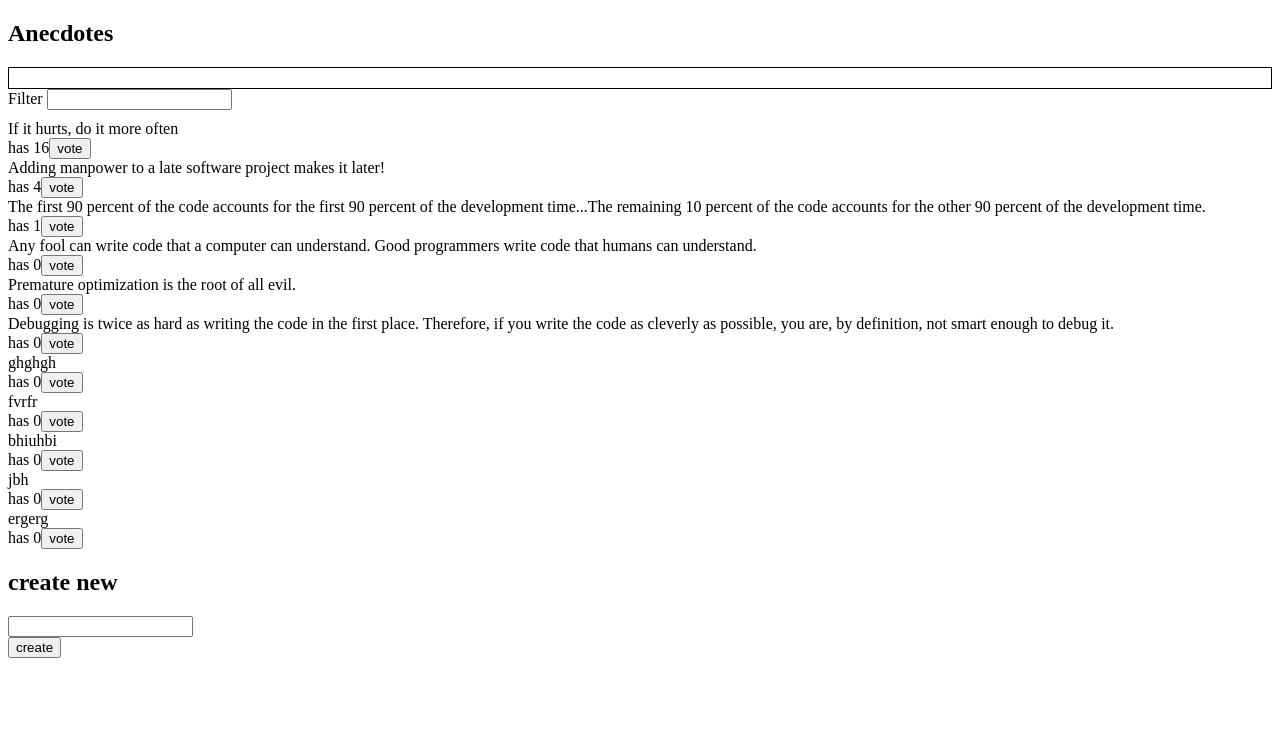
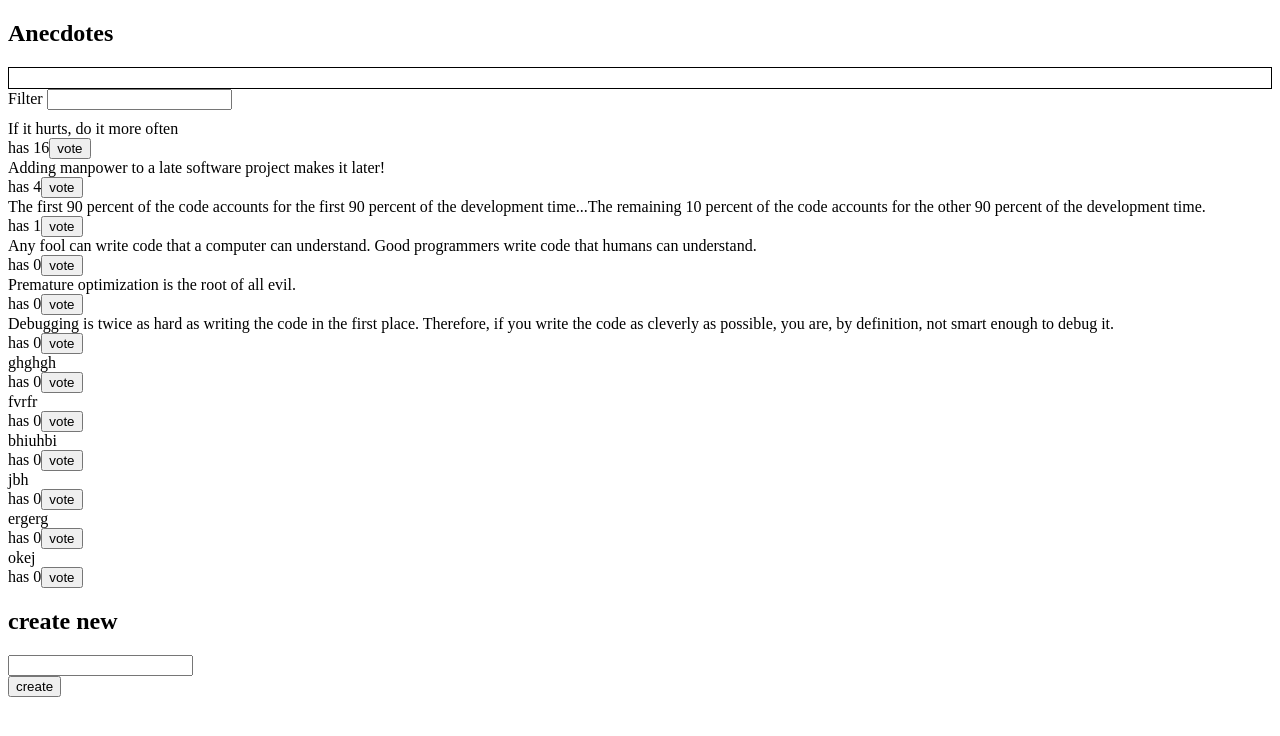
Before and after one commit to Nigouu/Part-7, a React (Create React App) app: page / in a window 1280 px wide. Shown: the top 736 px of the page. Built offline with nearby package versions, Linux system fonts and the light colour scheme; data requests are answered from the project's data file.

Commit message:
section 3 done

```diff
--- a/db.json
+++ b/db.json
@@ -54,6 +54,11 @@
       "content": "ergerg",
       "id": "98609",
       "votes": 0
+    },
+    {
+      "content": "okej",
+      "id": "60207",
+      "votes": 0
     }
   ]
 }
--- a/src/components/AnecdoteForm.js
+++ b/src/components/AnecdoteForm.js
@@ -4,6 +4,9 @@ import { createAnecdote } from '../reducers/anecdoteReducer'
 import { setNotification } from '../reducers/notificationReducer'
 
 const AnecdoteForm = (props) => {
+
+  console.log(createAnecdote)
+  console.log(props.createAnecdote)
 
   const id = () => (100000 * Math.random()).toFixed(0)
 
```
